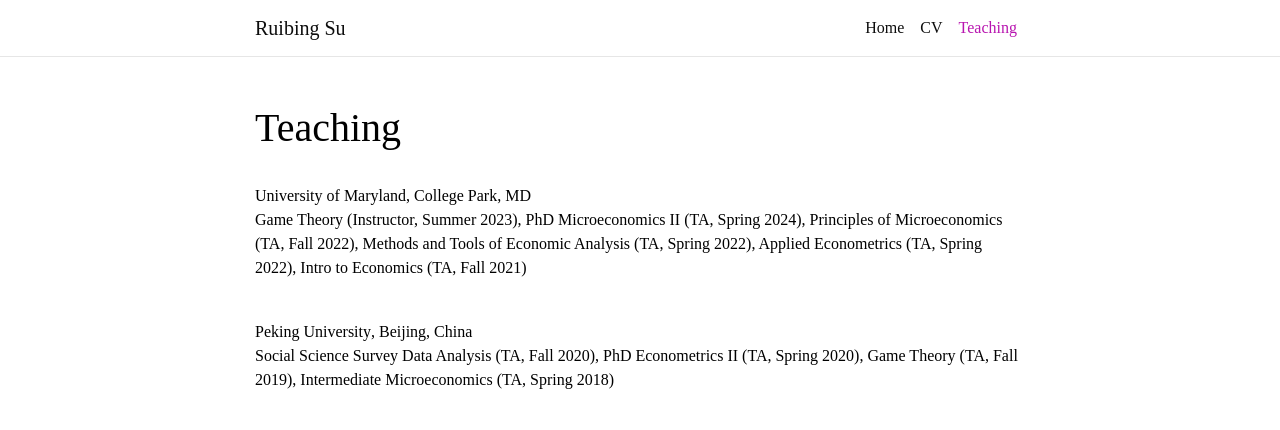
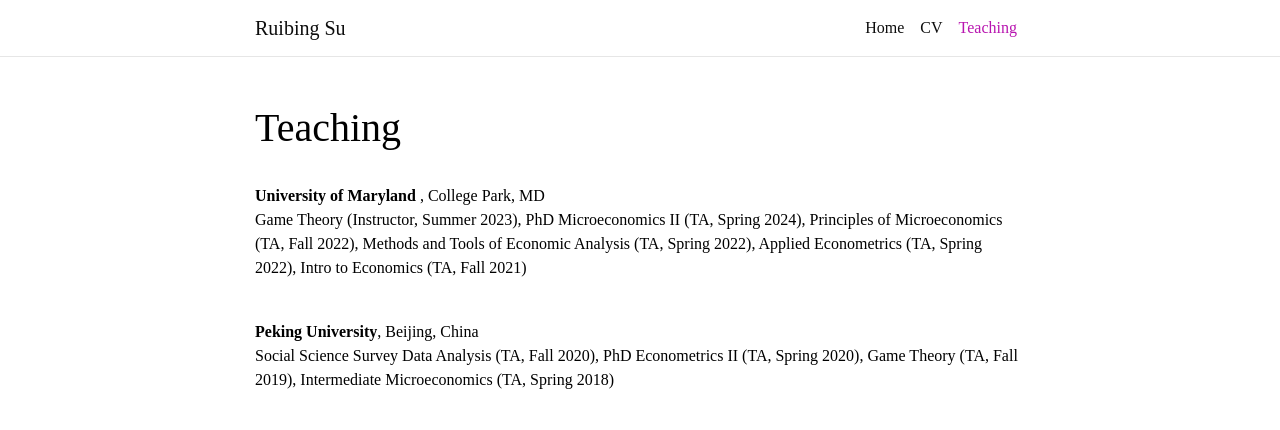
Before and after one commit to ruibingsu/ruibingsu.github.io, a Jekyll site: the page built from _pages/teaching.md, in a window 1280 px wide. Shown: the top 430 px of the page. Built offline with Jekyll 4.4.1, drawn with Linux system fonts in a browser that asks for light colours; comment, search, counter and statistics services are not loaded; a style sheet for code colours, icons or effects is not loaded.

```diff
--- a/_pages/teaching.md
+++ b/_pages/teaching.md
@@ -6,8 +6,8 @@ description:
 nav: ture
 nav_order: 3
 ---
-<strong>University of Maryland</strong>, College Park, MD<br />
+<strong><b>University of Maryland </b></strong>, College Park, MD<br />
 Game Theory (Instructor, Summer 2023), PhD Microeconomics II (TA, Spring 2024), Principles of Microeconomics (TA, Fall 2022), Methods and Tools of Economic Analysis (TA, Spring 2022), Applied Econometrics (TA, Spring 2022), Intro to Economics (TA, Fall 2021)<br /><br />
 
-<strong>Peking University</strong>, Beijing, China<br />
+<strong><b>Peking University</b></strong>, Beijing, China<br />
 Social Science Survey Data Analysis (TA, Fall 2020), PhD Econometrics II (TA, Spring 2020), Game Theory (TA, Fall 2019), Intermediate Microeconomics (TA, Spring 2018)
```
